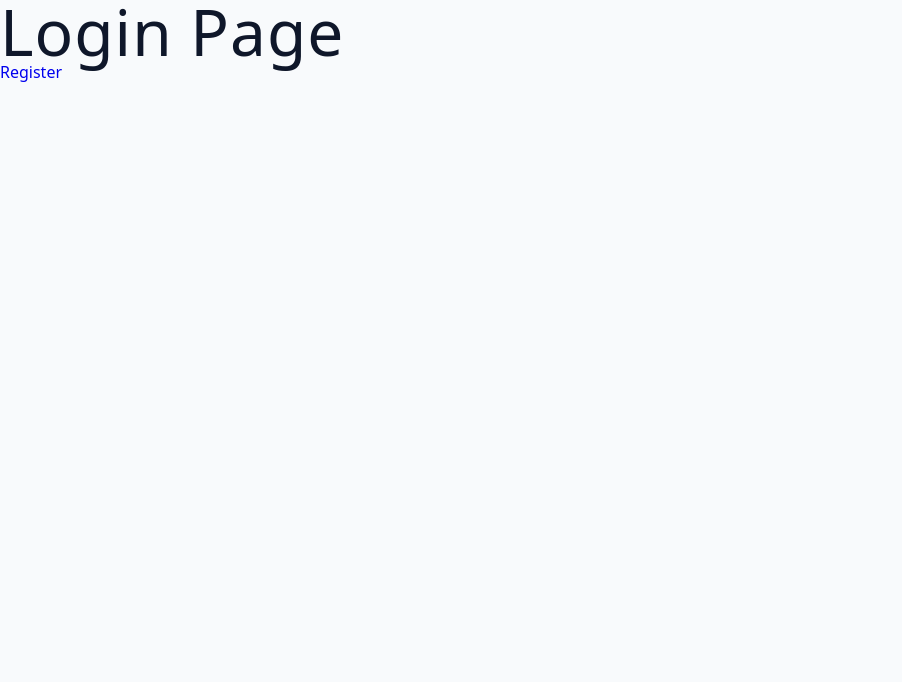
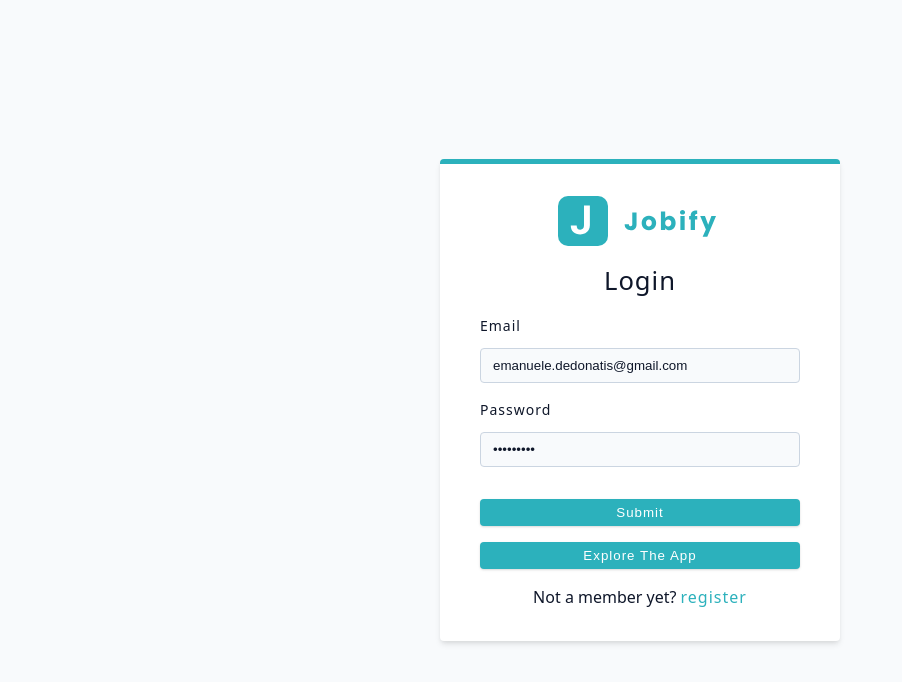
Before and after one commit to emanuele-dedonatis/MERN, a React app: page /login in a window 1280 px wide. Shown: the top 682 px of the page, without its empty margins (0-902 px from the left). Built offline with nearby package versions, Linux system fonts and the light colour scheme; the HTML template or start-up script is replaced by a standard one.

Commit message:
Login Page

```diff
--- a/src/pages/Login.tsx
+++ b/src/pages/Login.tsx
@@ -1,11 +1,39 @@
 import { Link } from 'react-router-dom';
+import Wrapper from '../assets/wrappers/RegisterAndLoginPage';
+import { FormRow, Logo } from '../components';
 
 function Login() {
   return (
-    <div>
-      <h1>Login Page</h1>
-      <Link to='/register'>Register</Link>
-    </div>
+    <Wrapper>
+      <form className='form'>
+        <Logo />
+        <h4>login</h4>
+        <FormRow
+          type='email'
+          name='email'
+          defaultValue='emanuele.dedonatis@gmail.com'
+          required
+        />
+        <FormRow
+          type='password'
+          name='password'
+          defaultValue='secret123'
+          required
+        />
+        <button type='submit' className='btn btn-block'>
+          submit
+        </button>
+        <button type='button' className='btn btn-block'>
+          explore the app
+        </button>
+        <p>
+          Not a member yet?
+          <Link to='/register' className='member-btn'>
+            register
+          </Link>
+        </p>
+      </form>
+    </Wrapper>
   );
 }
 export default Login;
```
